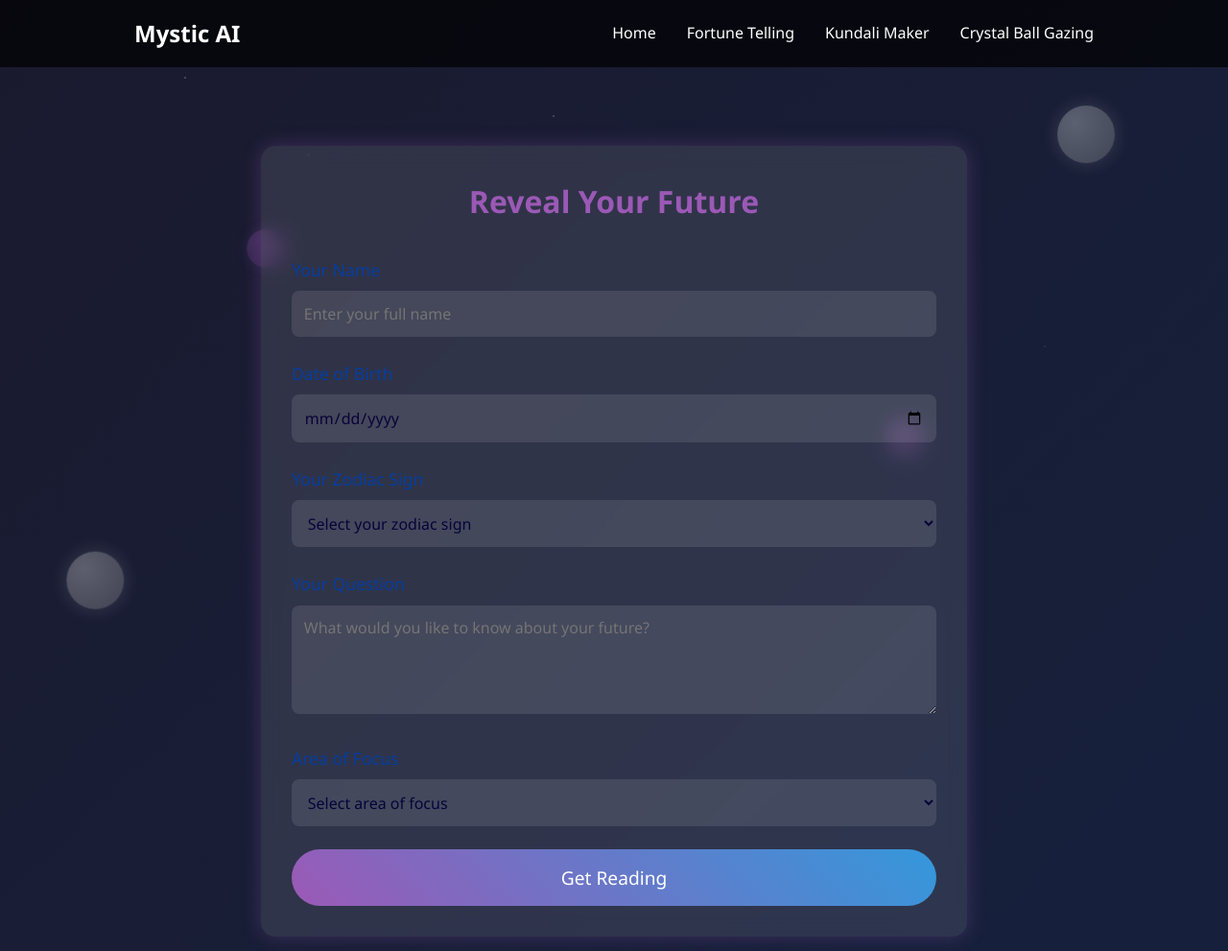
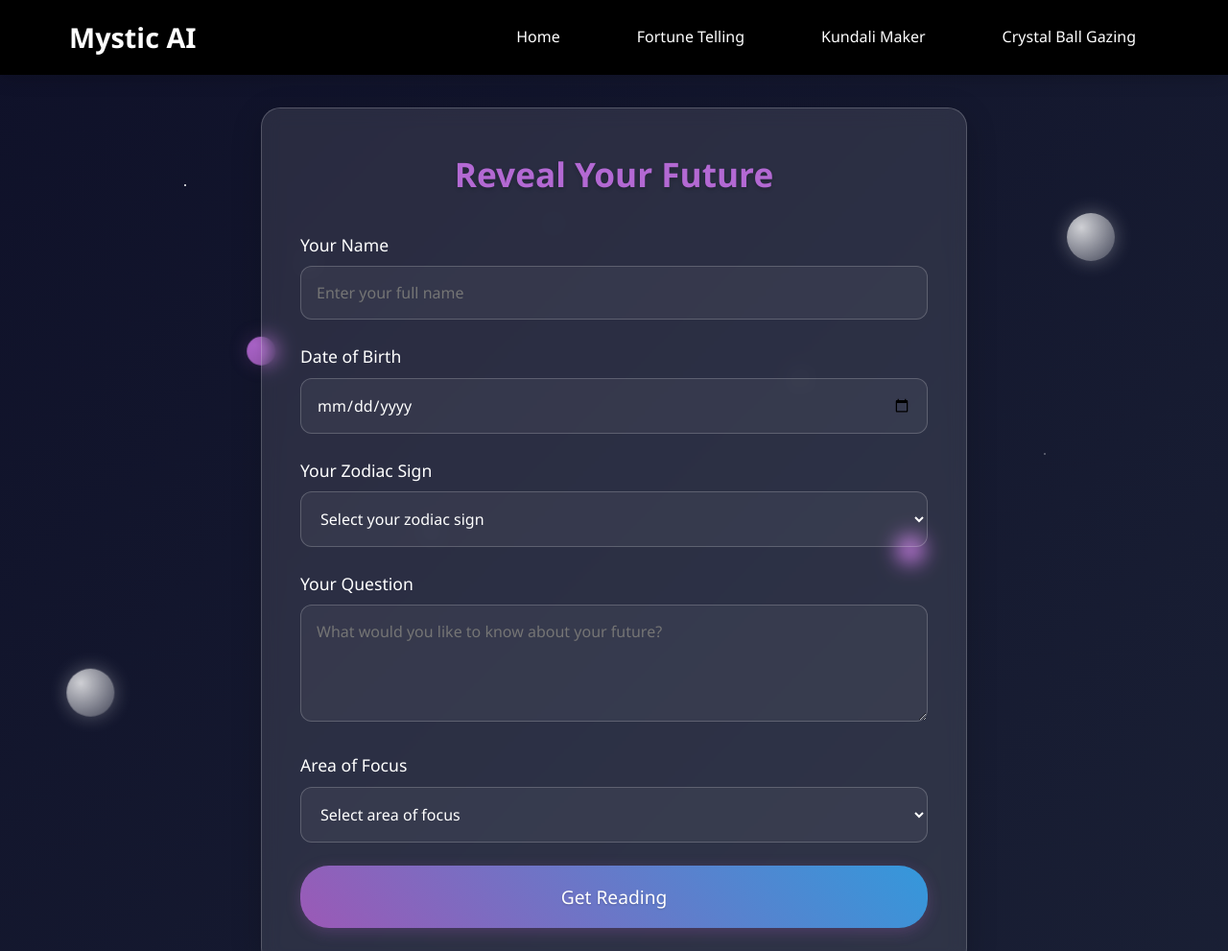
Before and after one commit to imajij/mystic_ai, a plain HTML site: page fortune/fortune.html in a window 1280 px wide. Shown: the top 991 px of the page at 96% size. Drawn offline with nearby package versions, Linux system fonts and the light colour scheme.

Commit message:
update 2

```diff
--- a/fortune/fortunestyle.css
+++ b/fortune/fortunestyle.css
@@ -1,3 +1,13 @@
+:root {
+    --primary-color: #9b59b6;
+    --primary-light: #b369d3;
+    --secondary-color: #3498db;
+    --bg-dark: #0f1129;
+    --text-light: #ffffff;
+    --glass-bg: rgba(255, 255, 255, 0.1);
+    --card-shadow: 0 8px 32px rgba(0, 0, 0, 0.2);
+}
+
 * {
     margin: 0;
     padding: 0;
@@ -6,52 +16,223 @@
 }
 
 body {
-    background: linear-gradient(135deg, #1a1a2e, #16213e);
-    color: #fff;
+    background: linear-gradient(135deg, var(--bg-dark), #1a2035);
+    color: var(--text-light);
+    font-family: 'Segoe UI', Tahoma, Geneva, Verdana, sans-serif;
+    margin: 0;
+    min-height: 100vh;
     line-height: 1.6;
-    min-height: 100vh;
 }
 
+/* Header Styles */
+.header {
+    background: rgb(0, 0, 0);
+    backdrop-filter: blur(10px);
+    position: fixed;
+    width: 100%;
+    top: 0;
+    z-index: 100;
+    box-shadow: 0 2px 20px rgba(0, 0, 0, 0.2);
+}
+
+.nav {
+    max-width: 1200px;
+    margin: 0 auto;
+    padding: 1rem 2rem;
+    display: flex;
+    justify-content: space-between;
+    align-items: center;
+}
+
+.nav h1 {
+    font-size: 1.8rem;
+    margin: 0;
+    display: flex;
+    align-items: center;
+    gap: 0.5rem;
+}
+
+.nav-links {
+    display: flex;
+    gap: 2rem;
+}
+
+.nav-links a {
+    color: var(--text-light);
+    text-decoration: none;
+    padding: 0.5rem 1.5rem;
+    border-radius: 25px;
+    transition: all 0.3s ease;
+}
+
+.nav-links a:hover {
+    background: linear-gradient(45deg, var(--primary-color), var(--secondary-color));
+    transform: translateY(-2px);
+}
+
+/* Main Container */
+.fortune-container {
+    max-width: 800px;
+    margin: 7rem auto 2rem;
+    padding: 0 2rem;
+}
+
+/* Form Styles */
+.fortune-form {
+    background: var(--glass-bg);
+    backdrop-filter: blur(10px);
+    border-radius: 20px;
+    padding: 2.5rem;
+    border: 1px solid rgba(255, 255, 255, 0.2);
+    box-shadow: var(--card-shadow);
+}
+
+.form-title {
+    text-align: center;
+    color: var(--primary-light);
+    font-size: 2.2rem;
+    margin-bottom: 2rem;
+    text-shadow: 0 2px 4px rgba(0, 0, 0, 0.2);
+}
+
+.form-group {
+    margin-bottom: 1.5rem;
+}
+
+.form-group label {
+    display: block;
+    margin-bottom: 0.5rem;
+    font-size: 1.1rem;
+}
+
+.form-group input,
+.form-group select,
+.form-group textarea {
+    width: 100%;
+    padding: 1rem;
+    border: 1px solid rgba(255, 255, 255, 0.2);
+    border-radius: 12px;
+    background: rgba(255, 255, 255, 0.05);
+    color: var(--text-light);
+    font-size: 1rem;
+}
+
+.form-group input:focus,
+.form-group select:focus,
+.form-group textarea:focus {
+    outline: none;
+    border-color: var(--primary-color);
+    box-shadow: 0 0 0 3px rgba(155, 89, 182, 0.2);
+}
+
+/* Button Styles */
+.submit-btn {
+    background: linear-gradient(45deg, var(--primary-color), var(--secondary-color));
+    color: var(--text-light);
+    padding: 1.2rem 2.5rem;
+    border: none;
+    border-radius: 30px;
+    font-size: 1.2rem;
+    cursor: pointer;
+    width: 100%;
+    transition: all 0.3s ease;
+    text-shadow: 0 1px 2px rgba(0, 0, 0, 0.2);
+    box-shadow: 0 4px 15px rgba(155, 89, 182, 0.3);
+}
+
+.submit-btn:hover {
+    transform: translateY(-2px);
+    box-shadow: 0 6px 20px rgba(155, 89, 182, 0.4);
+}
+
+/* Reading Result Styles */
+.reading-result {
+    margin-top: 2rem;
+    background: var(--glass-bg);
+    backdrop-filter: blur(10px);
+    border-radius: 20px;
+    padding: 2.5rem;
+    display: none;
+}
+
+.reading-result.active {
+    display: block;
+    animation: fadeIn 0.5s ease-out;
+}
+
+/* Celestial Pattern */
 .celestial-pattern {
     position: fixed;
-    top: 0;
-    left: 0;
     width: 100%;
     height: 100%;
-    z-index: -1;
-    opacity: 0.3;
+    pointer-events: none;
+    z-index: 0;
 }
 
 .star {
     position: absolute;
     background: white;
     border-radius: 50%;
-    animation: twinkle 1.5s infinite alternate;
+    animation: twinkle 1.5s infinite ease-in-out;
 }
 
 .moon {
     position: absolute;
-    width: 60px;
-    height: 60px;
+    width: 50px;
+    height: 50px;
+    background: radial-gradient(circle at 30% 30%, rgba(255,255,255,0.8), rgba(255,255,255,0.2));
     border-radius: 50%;
-    background: radial-gradient(circle at 30% 30%, #ffffff, #a1a1a1);
-    box-shadow: 0 0 20px rgba(255, 255, 255, 0.5);
-    animation: float 15s infinite linear;
+    box-shadow: 0 0 20px rgba(255,255,255,0.3);
 }
 
 .planet {
     position: absolute;
-    width: 40px;
-    height: 40px;
+    width: 30px;
+    height: 30px;
+    background: radial-gradient(circle at 30% 30%, var(--primary-light), var(--primary-color));
     border-radius: 50%;
-    background: radial-gradient(circle at 30% 30%, #9b59b6, #6c3483);
-    box-shadow: 0 0 15px rgba(155, 89, 182, 0.5);
-    animation: orbit 20s infinite linear;
+    box-shadow: 0 0 20px rgba(155, 89, 182, 0.3);
+}
+
+/* Animations */
+@keyframes fadeIn {
+    from {
+        opacity: 0;
+        transform: translateY(20px);
+    }
+    to {
+        opacity: 1;
+        transform: translateY(0);
+    }
 }
 
 @keyframes twinkle {
-    0% { opacity: 0.3; }
-    100% { opacity: 1; }
+    0%, 100% { opacity: 0.3; }
+    50% { opacity: 1; }
+}
+
+/* Responsive Design */
+@media (max-width: 768px) {
+    .nav {
+        flex-direction: column;
+        padding: 1rem;
+        gap: 1rem;
+    }
+
+    .nav-links {
+        flex-wrap: wrap;
+        justify-content: center;
+        gap: 1rem;
+    }
+
+    .fortune-container {
+        padding: 0 1rem;
+        margin-top: 9rem;
+    }
+
+    .fortune-form {
+        padding: 1.5rem;
+    }
 }
 
 @keyframes float {
@@ -63,149 +244,6 @@ body {
 @keyframes orbit {
     0% { transform: rotate(0deg) translateX(100px) rotate(0deg); }
     100% { transform: rotate(360deg) translateX(100px) rotate(-360deg); }
-}
-
-.header {
-    background: rgba(0, 0, 0, 0.7);
-    padding: 1rem 2rem;
-    position: fixed;
-    width: 100%;
-    z-index: 100;
-    top: 0;
-    left: 0;
-    box-sizing: border-box;
-}
-
-.nav {
-    max-width: 1000px;
-    margin: 0 auto;
-    display: flex;
-    justify-content: space-between;
-    align-items: center;
-}
-
-.nav h1 {
-    color: #fff;
-    font-size: 1.5rem;
-    margin: 0;
-}
-
-.nav-links {
-    display: flex;
-    gap: 2rem;
-}
-
-.nav-links a {
-    color: #fff;
-    text-decoration: none;
-    font-size: 1rem;
-    transition: color 0.3s ease;
-}
-
-.nav-links a:hover {
-    color: #9f7aea;
-}
-
-/* Add responsive styles */
-@media (max-width: 768px) {
-    .nav {
-        flex-direction: column;
-        gap: 1rem;
-    }
-
-    .nav-links {
-        gap: 1rem;
-        flex-wrap: wrap;
-        justify-content: center;
-    }
-}
-
-.fortune-container {
-    max-width: 800px;
-    margin: 120px auto 40px;
-    padding: 2rem;
-}
-
-.fortune-form {
-    background: rgba(255, 255, 255, 0.1);
-    backdrop-filter: blur(10px);
-    padding: 2rem;
-    border-radius: 15px;
-    box-shadow: 0 0 20px rgba(155, 89, 182, 0.3);
-}
-
-.form-title {
-    text-align: center;
-    color: #9b59b6;
-    margin-bottom: 2rem;
-    font-size: 2rem;
-}
-
-.form-group {
-    margin-bottom: 1.5rem;
-}
-
-.form-group label {
-    display: block;
-    margin-bottom: 0.5rem;
-    color: #063ea0;
-    font-size: 1.1rem;
-}
-
-.form-group input,
-.form-group select,
-.form-group textarea {
-    width: 100%;
-    padding: 0.8rem;
-    border: none;
-    border-radius: 8px;
-    background: rgba(255, 255, 255, 0.1);
-    color: #07043a;
-    font-size: 1rem;
-    transition: all 0.3s;
-}
-
-.form-group input:focus,
-.form-group select:focus,
-.form-group textarea:focus {
-    outline: none;
-    background: rgba(255, 255, 255, 0.2);
-    box-shadow: 0 0 10px rgba(155, 89, 182, 0.5);
-}
-
-.submit-btn {
-    background: linear-gradient(45deg, #9b59b6, #3498db);
-    color: white;
-    padding: 1rem 2rem;
-    border: none;
-    border-radius: 30px;
-    font-size: 1.2rem;
-    cursor: pointer;
-    width: 100%;
-    transition: transform 0.3s;
-}
-
-.submit-btn:hover {
-    transform: scale(1.02);
-}
-
-.reading-result {
-    margin-top: 2rem;
-    padding: 2rem;
-    background: rgba(255, 255, 255, 0.1);
-    border-radius: 15px;
-    backdrop-filter: blur(10px);
-    display: none;
-}
-
-.reading-result.active {
-    display: block;
-    animation: fadeIn 0.5s ease-in;
-}
-
-@keyframes fadeIn {
-    from { opacity: 0; transform: translateY(-20px); }
-    to { opacity: 1; transform: translateY(0); }
 }
 
 /* Loading Animation */
@@ -247,11 +285,6 @@ body {
     animation: fadeIn 1s ease-in;
 }
 
-@keyframes fadeIn {
-    from { opacity: 0; transform: translateY(20px); }
-    to { opacity: 1; transform: translateY(0); }
-}
-
 footer {
     background: rgba(0, 0, 0, 0.8);
     padding: 2rem;
--- a/kundali/kundali.css
+++ b/kundali/kundali.css
@@ -26,32 +26,34 @@ body {
     padding: 0;
     overflow-x: hidden;
     line-height: 1.6;
-
+    position: relative;
+    z-index: 1;
 }
 
 .header {
-    background: rgba(15, 17, 41, 0.95);
+    background: rgb(0, 0, 0);
     backdrop-filter: blur(10px);
-    padding: 1rem;
     position: fixed;
     width: 100%;
+    top: 0;
     z-index: 100;
     box-shadow: 0 2px 20px rgba(0, 0, 0, 0.2);
-    margin-top: 0;
+    position: relative;
+    z-index: 2;
 }
 
 .nav {
     max-width: 1200px;
     margin: 0 auto;
+    padding: 1rem 2rem;
     display: flex;
     justify-content: space-between;
     align-items: center;
-    padding: 0 2rem;
 }
 
 .nav h1 {
     font-size: 1.8rem;
-    color: var(--text-light);
+    margin: 0;
     display: flex;
     align-items: center;
     gap: 0.5rem;
@@ -65,24 +67,24 @@ body {
 .nav-links a {
     color: var(--text-light);
     text-decoration: none;
-    font-size: 1.1rem;
-    padding: 0.5rem 1rem;
-    border-radius: 20px;
+    padding: 0.5rem 1.5rem;
+    border-radius: 25px;
     transition: all 0.3s ease;
 }
 
-.nav-links a:hover, .nav-links a.active {
-    background: var(--mystic-gradient);
+.nav-links a:hover {
+    background: linear-gradient(45deg, var(--primary-color), var(--secondary-color));
     transform: translateY(-2px);
 }
 
 .kundali-container {
     max-width: 1200px;
-    padding: 10rem 2rem 2rem;
+    padding: 4rem 2rem 2rem;
     margin: 0 auto;
     display: flex;
     flex-direction: column;
-
+    position: relative;
+    z-index: 2;
 }
 
 .birth-details {
@@ -511,3 +513,78 @@ body {
         grid-template-columns: 1fr;
     }
 }
+
+/* Celestial Background Pattern */
+.celestial-pattern {
+    position: fixed;
+    top: 0;
+    left: 0;
+    width: 100%;
+    height: 100%;
+    z-index: -1;
+    pointer-events: none;
+}
+
+.star {
+    position: absolute;
+    background: white;
+    border-radius: 50%;
+    animation: twinkle 1.5s infinite alternate;
+}
+
+.moon {
+    position: absolute;
+    width: 60px;
+    height: 60px;
+    border-radius: 50%;
+    background: radial-gradient(circle at 30% 30%, #ffffff, #a1a1a1);
+    box-shadow: 0 0 20px rgba(255, 255, 255, 0.5);
+    animation: float 15s infinite linear;
+}
+
+.planet {
+    position: absolute;
+    width: 40px;
+    height: 40px;
+    border-radius: 50%;
+    background: radial-gradient(circle at 30% 30%, var(--primary-light), var(--primary-color));
+    box-shadow: 0 0 15px rgba(155, 89, 182, 0.5);
+    animation: orbit 20s infinite linear;
+}
+
+/* Animation Keyframes */
+@keyframes twinkle {
+    0% { opacity: 0.3; transform: scale(1); }
+    50% { opacity: 1; transform: scale(1.2); }
+    100% { opacity: 0.3; transform: scale(1); }
+}
+
+@keyframes float {
+    0% { transform: translate(0, 0) rotate(0deg); }
+    50% { transform: translate(20px, -20px) rotate(180deg); }
+    100% { transform: translate(0, 0) rotate(360deg); }
+}
+
+@keyframes orbit {
+    0% { transform: rotate(0deg) translateX(100px) rotate(0deg); }
+    100% { transform: rotate(360deg) translateX(100px) rotate(-360deg); }
+}
+
+/* Add individual star animations */
+.star-1 { animation-delay: 0s; }
+.star-2 { animation-delay: 0.2s; }
+.star-3 { animation-delay: 0.4s; }
+.star-4 { animation-delay: 0.6s; }
+.star-5 { animation-delay: 0.8s; }
+.star-6 { animation-delay: 1s; }
+.star-7 { animation-delay: 1.2s; }
+.star-8 { animation-delay: 1.4s; }
+.star-9 { animation-delay: 1.6s; }
+
+/* Add individual moon animations */
+.moon-1 { animation: float 15s infinite ease-in-out; }
+.moon-2 { animation: float 20s infinite ease-in-out reverse; }
+
+/* Add individual planet animations */
+.planet-1 { animation: orbit 25s infinite linear; }
+.planet-2 { animation: orbit 30s infinite linear reverse; }
--- a/style.css
+++ b/style.css
@@ -75,20 +75,32 @@ body {
     100% { transform: rotate(360deg) translateX(100px) rotate(-360deg); }
 }
 
+/* Update the header and nav styles */
 .header {
-    background: rgba(0, 0, 0, 0.7);
-    padding: 1rem;
+    background: rgb(0, 0, 0);
+    backdrop-filter: blur(10px);
     position: fixed;
     width: 100%;
+    top: 0;
     z-index: 100;
+    box-shadow: 0 2px 20px rgba(0, 0, 0, 0.2);
 }
 
 .nav {
     max-width: 1200px;
     margin: 0 auto;
+    padding: 1rem 2rem;
     display: flex;
     justify-content: space-between;
     align-items: center;
+}
+
+.nav h1 {
+    font-size: 1.8rem;
+    margin: 0;
+    display: flex;
+    align-items: center;
+    gap: 0.5rem;
 }
 
 .nav-links {
@@ -97,49 +109,37 @@ body {
 }
 
 .nav-links a {
-    color: #fff;
+    color: var(--text-light);
     text-decoration: none;
-    font-size: 1.1rem;
-    transition: color 0.3s;
+    padding: 0.5rem 1.5rem;
+    border-radius: 25px;
+    transition: all 0.3s ease;
 }
 
 .nav-links a:hover {
-    color: #9b59b6;
+    background: linear-gradient(45deg, #9b59b6, #3498db);
+    transform: translateY(-2px);
+    color: #fff;
+}
+
+/* Add responsive styles for nav */
+@media (max-width: 768px) {
+    .nav {
+        flex-direction: column;
+        padding: 1rem;
+        gap: 1rem;
+    }
+
+    .nav-links {
+        flex-wrap: wrap;
+        justify-content: center;
+        gap: 1rem;
+    }
 }
 
 .hero {
     height: 100vh;
     display: flex;
-    align-items: center;
-    justify-content: center;
-    text-align: center;
-    background: url('/api/placeholder/1920/1080') center/cover;
-    position: relative;
-}
-
-.hero::before {
-    content: '';
-    position: absolute;
-    top: 0;
-    left: 0;
-    width: 100%;
-    height: 100%;
-    background: rgba(0, 0, 0, 0.5);
-}
-
-.hero-content {
-    position: relative;
-    z-index: 1;
-}
-
-.hero h1 {
-    font-size: 4rem;
-    margin-bottom: 1rem;
-    color: #fff;
-    text-shadow: 2px 2px 4px rgba(0, 0, 0, 0.5);
-}
-
-.hero p {
     font-size: 1.5rem;
     margin-bottom: 2rem;
     color: #ddd;
```
Also changed, not shown: kundali/kundali.html (+20 -8 lines).
